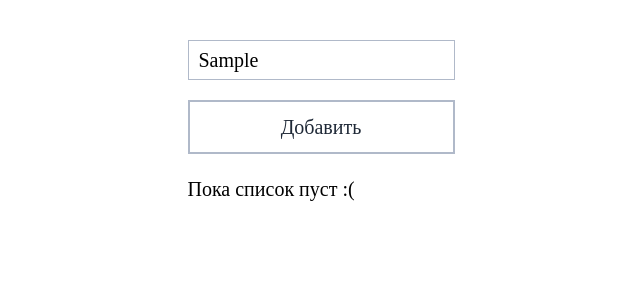
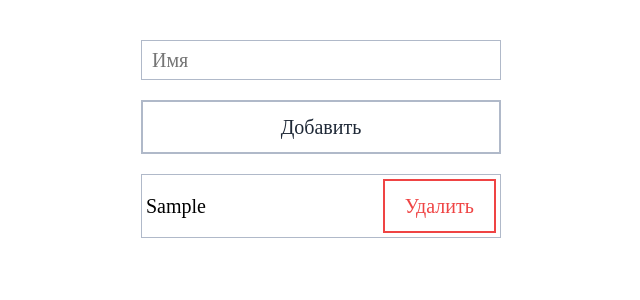
Before and after one commit to gh6u9do/Splitwise, a React (Vite) app: page / in a window 1280 px wide. Both pictures are taken after typing "Sample" into the empty fields and a click on the button "Добавить". Shown: the top 300 px of the page, without its empty margins (319-959 px from the left). Built offline with nearby package versions, Linux system fonts and the light colour scheme.

Commit message:
added FriendManager functions

```diff
--- a/src/App.tsx
+++ b/src/App.tsx
@@ -15,11 +15,13 @@ function App() {
   const [friendsList, setFriendsList] = useState<TFriend[]>([]);
 
   function addFriend(name: string) {
-
+      // добавляем нового человека в стейт, расширяя предыдущее значение
+      setFriendsList((prev) => [...prev, {id: crypto.randomUUID(), name}]);
   }
 
   function deleteFriend(id: string) {
-
+      // возвращаем в стейт массив без элемента с переданным id
+      setFriendsList((prev) => prev.filter((friend) => friend.id !== id));
   }
 
   return (
--- a/src/components/FriendManager/FriendManager.module.css
+++ b/src/components/FriendManager/FriendManager.module.css
@@ -4,10 +4,31 @@
     display: flex;
     flex-direction: column;
     gap: 1rem;
+
+    width: 100%;
 }
 
 .wrapper__form {
     display: flex;
     flex-direction: column;
     gap: 1rem;
+
 }
+
+.friendList__friendItem {
+    display: grid;
+    grid-template-columns: 2fr 1fr;
+    grid-template-rows: 1fr;
+    justify-content: center;
+    align-items: center;
+
+    gap: 0.5rem;
+
+    padding: 0.2rem;
+
+    border: 1px solid var(--color-border);
+}
+
+.friendItem__name {
+
+}
--- a/src/components/FriendManager/FriendManager.tsx
+++ b/src/components/FriendManager/FriendManager.tsx
@@ -21,16 +21,22 @@ export const FriendManager = ({ friendsList, addFriendAtList, deleteFriendAtList
 
 
     // функция сабмита формы
-    function handeFormSubmit(e: React.SubmitEvent) {
+    function handeFormSubmit(e: React.SubmitEvent<HTMLFormElement>) {
         // предотвращаем стандартное поведение формы
         e.preventDefault();
+
+        // если после очистки пробелов строка пустая - выходим
+        if (!nameInputValue.trim()) {
+            return;
+        }
+
+        // добавляем друга в список
+        addFriendAtList(nameInputValue.trim());
+
+        // очищаем инпут
+        setNameInputValue('');
     }
 
-    // функция удаления человека из списка
-    function deleteFriendFromList(id: string) {
-        // ищем в массиве юзера по id
-        friendsList.find((friend) => friend?.id === id)
-    }
 
     return (
         <section className={styles['wrapper']}>
@@ -40,7 +46,8 @@ export const FriendManager = ({ friendsList, addFriendAtList, deleteFriendAtList
                     className={styles['form__input']}
                     name='friendName'
                     placeholder='Имя'
-                    min={2}
+                    minLength={2}
+                    maxLength={20}
                     value={nameInputValue}
                     onChange={(e) => setNameInputValue(e.target.value)}
                 />
@@ -56,9 +63,15 @@ export const FriendManager = ({ friendsList, addFriendAtList, deleteFriendAtList
                     <p>Пока список пуст :(</p>
                 ) : (
                     friendsList.map((friend) => (
-                        <div key={crypto.randomUUID()} className={styles['friendList__friendItem']}>
-                            <span>{friend.name}</span>
-                            <Button type='button'>Удалить</Button>
+                        <div key={friend.id} className={styles['friendList__friendItem']}>
+                            <span className={styles['friendItem__name']}>{friend.name}</span>
+                            <Button
+                                type='button'
+                                variant='danger'
+                                onClick={(e) => deleteFriendAtList(friend.id)}
+                            >
+                                Удалить
+                            </Button>
                         </div>
                     ))
                 )}
--- a/src/components/ui/Button/Button.tsx
+++ b/src/components/ui/Button/Button.tsx
@@ -1,12 +1,25 @@
 import styles from './button.module.css';
 
+type TButtonVariant = 'primary' | 'danger' | 'success';
+
 // в пропсы прокидываем все стандартные атрибуты кнопки
-type TButtonProps = React.ButtonHTMLAttributes<HTMLButtonElement>;
+type TButtonProps = React.ButtonHTMLAttributes<HTMLButtonElement> & {
+    variant?: TButtonVariant
+};
 
-export const Button = ({children, ...props}: TButtonProps) => {
+export const Button = ({children, className, variant = 'primary', ...props}: TButtonProps) => {
+
+    // динамически собираем массив классов
+    const buttonClasses = [
+        styles.button,
+        styles[variant],
+        className
+        // фильтруем от лишних значений типа undefined, null etc
+    ].filter(Boolean).join(' ');
+
 
     return (
-        <button className={styles.button} {...props}>
+        <button className={buttonClasses} {...props}>
             {children}
         </button>
     )
--- a/src/components/ui/Button/button.module.css
+++ b/src/components/ui/Button/button.module.css
@@ -1,23 +1,34 @@
+/* Базовые стили для ВСЕХ кнопок без исключения */
 .button {
-    inline-size: 100%;
-
-    padding: 0.5rem 1rem;
-
-    background-color: transparent;
-    color: var(--color-text);
-
-    border: 2px solid var(--color-border);
-
-    cursor: pointer;
-
-    transition: all 0.2s;
+  inline-size: 100%;
+  padding: 0.5rem 1rem;
+  background-color: transparent;
+  border: 2px solid transparent;
+  cursor: pointer;
+  transition: all 0.2s;
 }
 
-.button:hover {
+/* стили для базовой кнопки */
+.primary {
+  color: var(--color-text);
+  border-color: var(--color-border);
+}
+.primary:hover {
   background-color: var(--color-primary-hover);
   color: var(--color-primary-light);
 }
 
+/* предупреждающие стили */
+.danger {
+  color: var(--color-danger);
+  border-color: var(--color-danger);
+}
+.danger:hover {
+  background-color: var(--color-danger);
+  color: var(--color-bg);
+}
+
+/* Общие состояния */
 .button:active {
   transform: scale(98%);
 }
```
